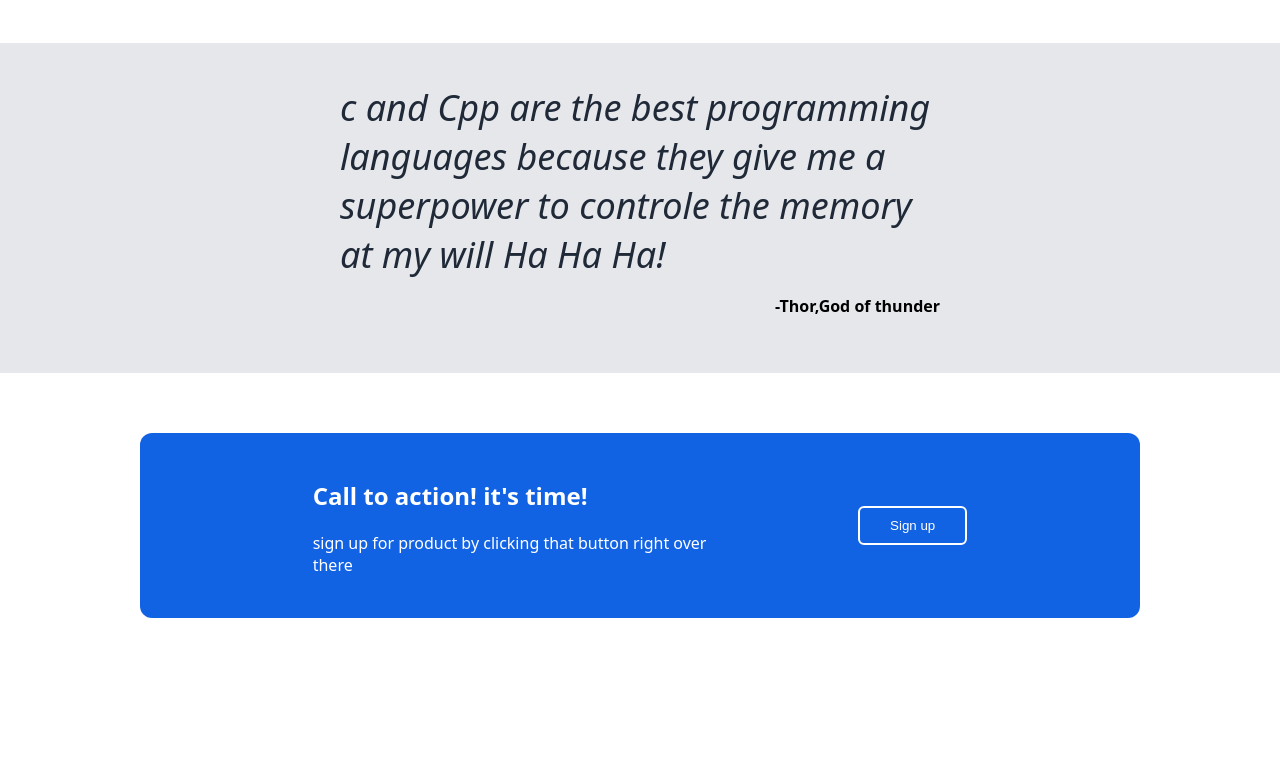
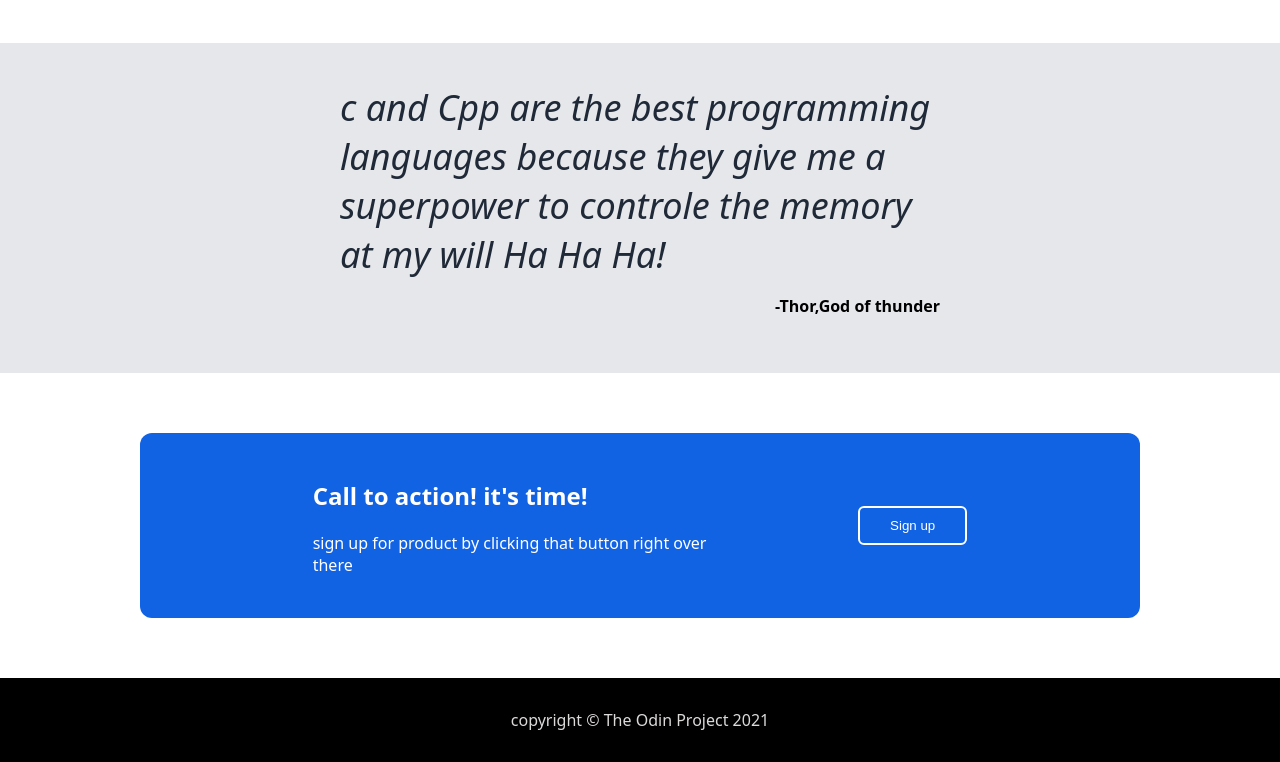
Before and after one commit to Sum-it-guy/landing-page, a plain HTML site: page index.html in a window 1280 px wide. Shown: the part 797-1559 px from the top of the page. Before the commit the page ends 1475 px from the top, so only its background shows below. Drawn offline with Linux system fonts and the light colour scheme.

Commit message:
create and style the footer of the web page

```diff
--- a/index.html
+++ b/index.html
@@ -103,8 +103,10 @@
 
 
     <div class ="footer">
-
-        </div>
+      <div>
+      <p>copyright &copy; The Odin Project 2021</p>
+      </div>
+    </div>
 
     </body>
  </html>
--- a/styles.css
+++ b/styles.css
@@ -170,3 +170,17 @@ li div{
     border-style: solid;
     background-color:#1262e4 ;
  }
+
+ /*footer*/
+
+ .footer{
+    background-color: black;
+    display: flex;
+    justify-content: center;
+    padding:15px;
+    margin-bottom:auto;
+ }
+
+.footer div{
+    color:rgb(220, 217, 217)
+}
```
Also changed, not shown: desired-output/01.png (deleted), desired-output/02.png (deleted).
